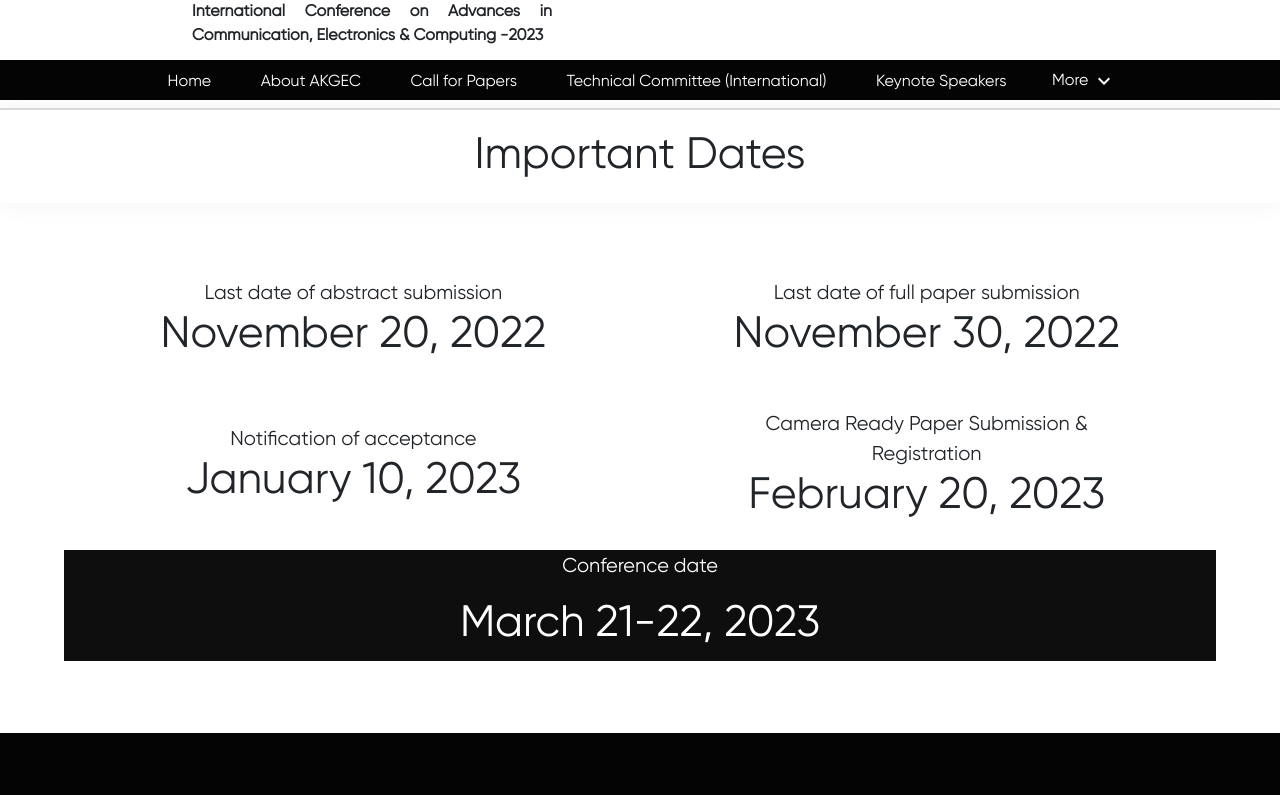
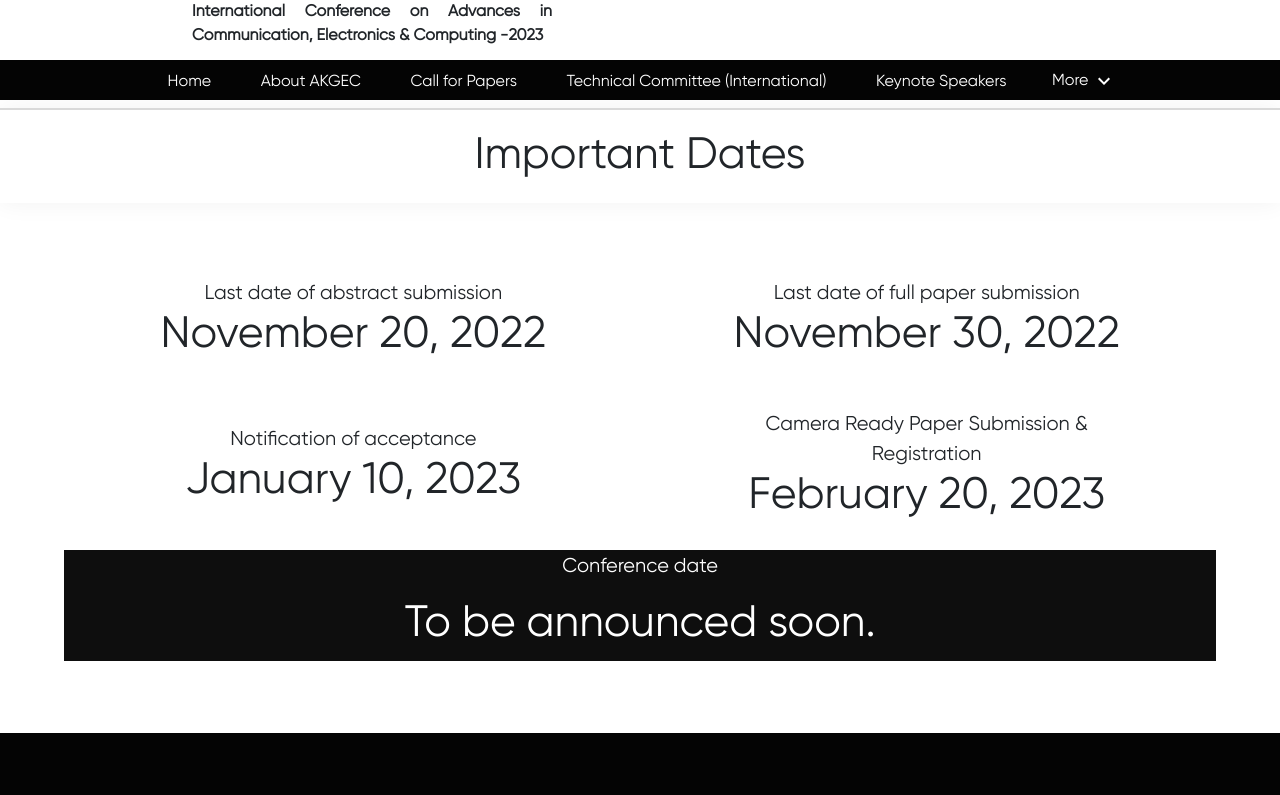
Before and after one commit to saksham-tiwari/ece, a React (Create React App) app: page /important-dates in a window 1280 px wide. Shown: the top 795 px of the page. Built offline with nearby package versions, Linux system fonts and the light colour scheme.

Commit message:
Changed date

```diff
--- a/src/ImpDates.jsx
+++ b/src/ImpDates.jsx
@@ -34,7 +34,7 @@
       </div>
       <div className='blackDates'>
       <p style={{textAlign:"center"}}>Conference date</p>
-      <h1>March 21-22, 2023</h1>
+      <h1>To be announced soon.</h1>
       </div>
 
       <br/>
```
Also changed, not shown: 1 other file (tests, documents, lock files or other folders).
